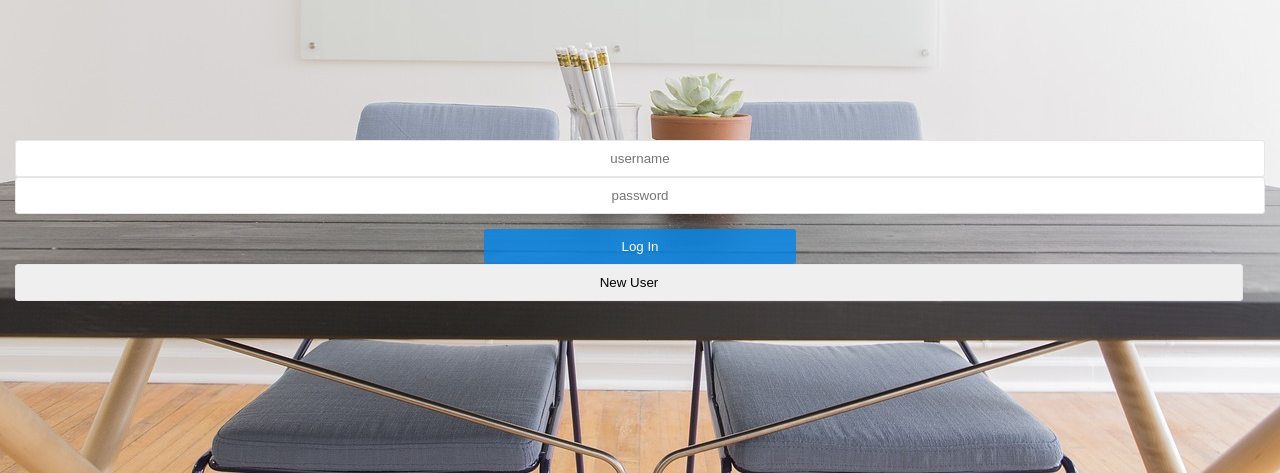
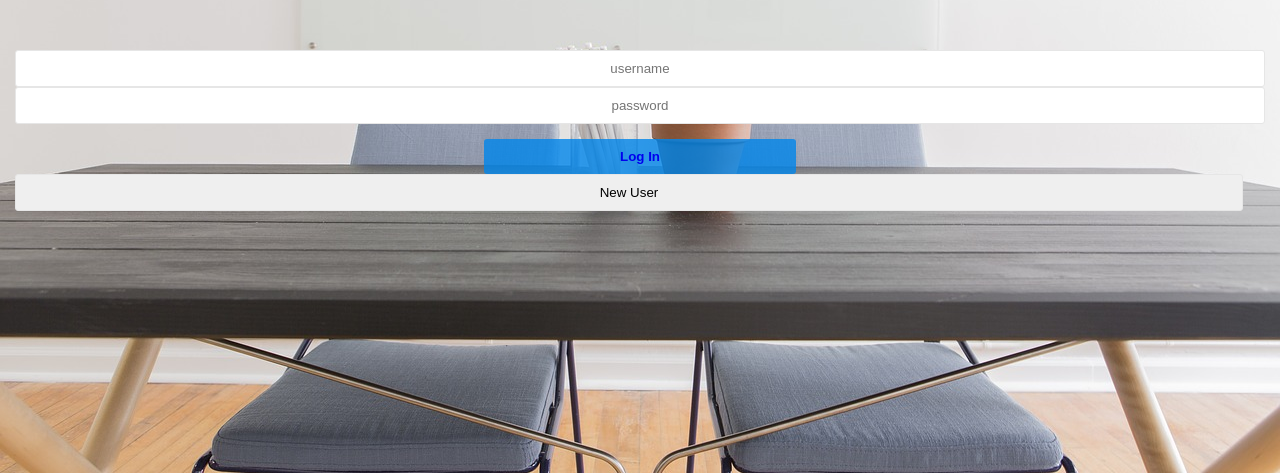
Before and after one commit to XRWei/COGS121, a website: page dine-with-me/public/login.html in a window 1280 px wide. Shown: the part 327-800 px from the top of the page. Drawn offline with Linux system fonts and the light colour scheme; some packages are replaced by stand-ins of ours; files whose address does not match are found by name.

Commit message:
Wizard of Oz Login button

```diff
--- a/dine-with-me/public/css/styles.css
+++ b/dine-with-me/public/css/styles.css
@@ -636,10 +636,6 @@ a img{
   text-align: center;
 }
 
-#slideout td:hover {
-  background-color: #0000ff;
-}
-
 #slideout-filter a {
   color: white;
 }
@@ -868,8 +864,9 @@ a img{
 }
 
 .login {
-  padding-top: 10%;
+  padding-top: 3%;
 }
+
 .loginimg{
   max-height: 150px;
   max-width: 150px;
@@ -884,6 +881,15 @@ a img{
   background-repeat: no-repeat;
 }
 
+#log a {
+  text-decoration: none;
+  font-weight: bold;
+  font-size: 1em;
+}
+
+#log a:hover {
+  color: #ffffff;
+}
 /************************* Mobile layout **********************/
 /* * * * * * * * * * * * KEEP AT BOTTOM * * * * * * * * * * * */
 @media (max-width: 900px) {
--- a/dine-with-me/public/login.html
+++ b/dine-with-me/public/login.html
@@ -112,12 +112,8 @@
 
 
   <main>
-
     <img class="loginimg" src="img/dinewithme-logo.png">
-        <fb:login-button
-          scope="public_profile,email"
-          onlogin="checkLoginState();">
-        </fb:login-button>
+    <fb:login-button scope="public_profile,email" onlogin="checkLoginState();"></fb:login-button>
     <div id="status">
     </div>
     <div class="login">
@@ -127,7 +123,7 @@
         <input type="password" name="password" id="password" class="text" maxlength="30" placeholder="password"/>
         <br/>
         <center>
-                    <button type="button" onclick="login()">Log In</button>
+          <button type="button" onclick="login()" id="log"><a href="index.html" >Log In</a></button>
         </center>
         <input type="button" onclick="location.href='/createaccount.html';" value="New User"/>
       </form>
```
Also changed, not shown: dine-with-me/ajax/data.json (+1 -1 lines). Lines whose indentation alone changed are shown as unchanged.
